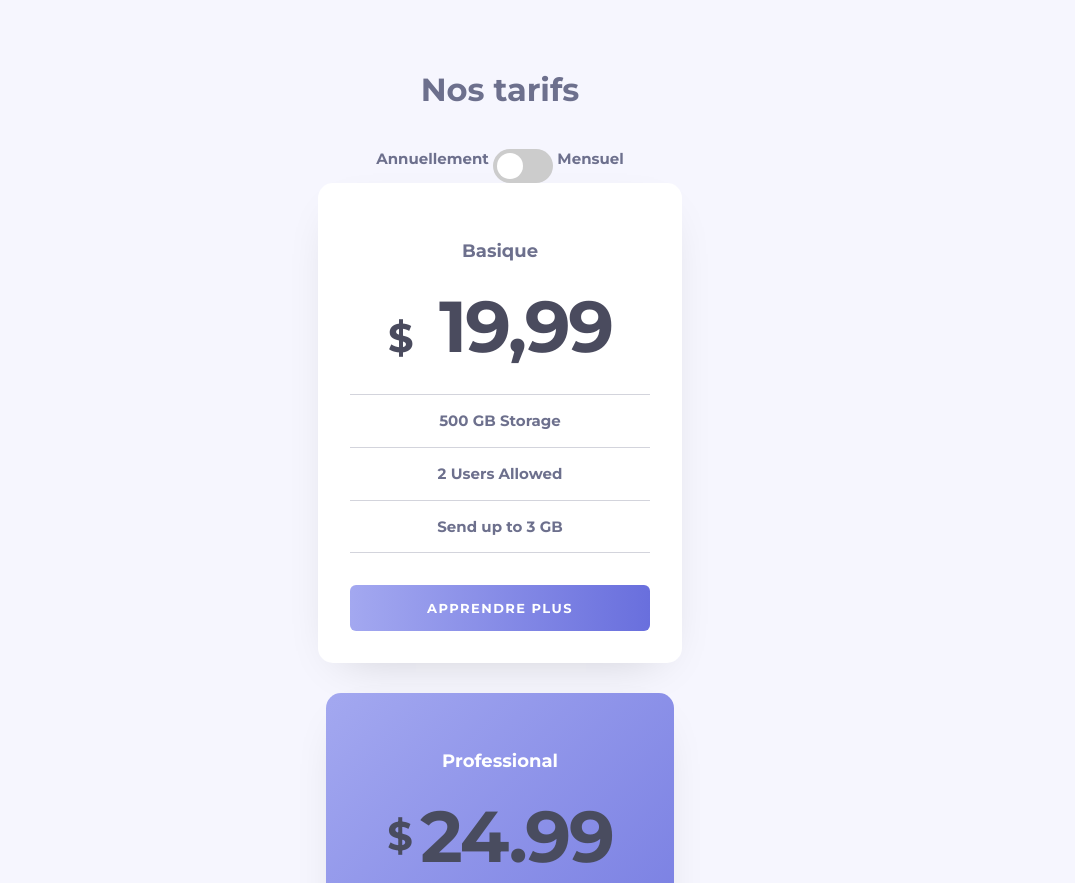
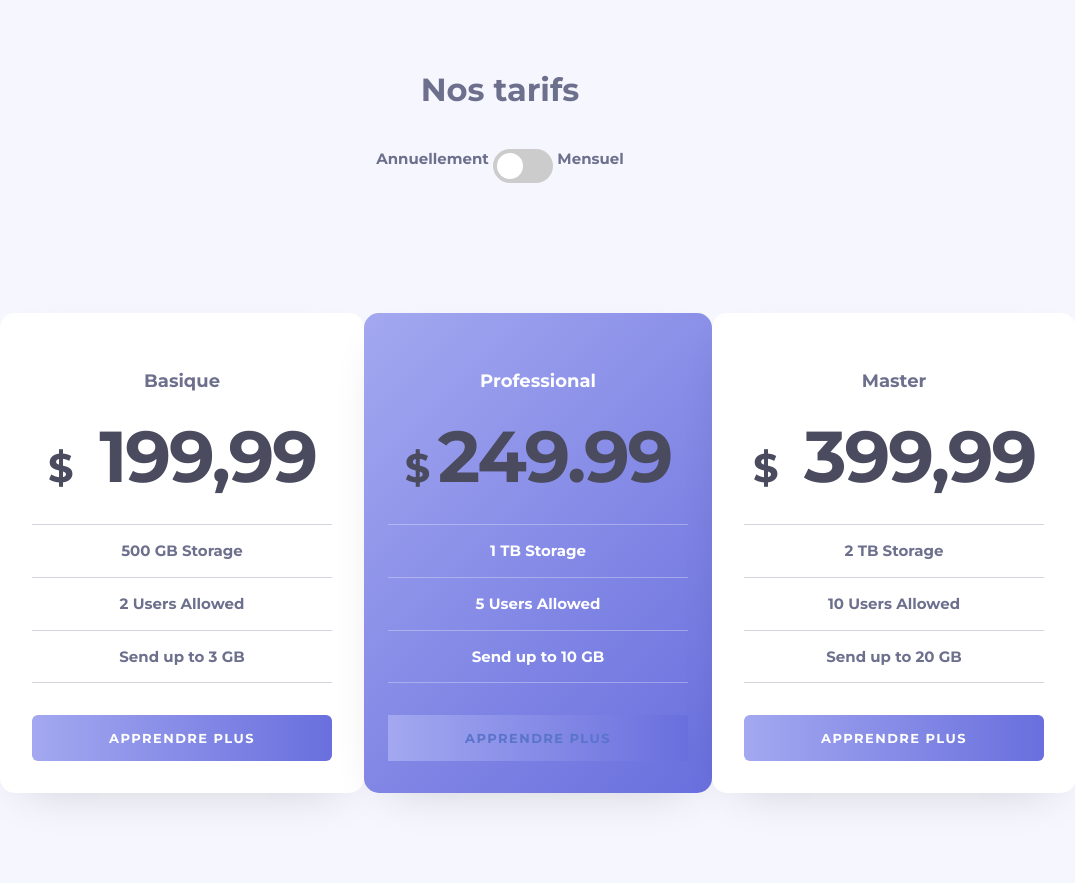
Before and after one commit to FOLL04/Collectifs, a plain HTML site: page index.html in a window 1280 px wide. Shown: the top 883 px of the page, without its empty margins (140-1215 px from the left). Drawn offline with Linux system fonts and the light colour scheme; a web font is replaced by a local one.

Commit message:
solution final

```diff
--- a/index.html
+++ b/index.html
@@ -10,6 +10,8 @@
 <body>
 <main class="container">
 
+
+
       <h1>Nos tarifs</h1>
       <div class="toggle">
        <span>Annuellement</span>
@@ -20,7 +22,11 @@
         <span>Mensuel</span>
       </div>
 
+
       <!-- MA PARTIE ISIDORE -->
+
+      <section class="Jobs">
+      <div class="one">
 
       <div class="grid">
       <section class="price-card">
@@ -41,12 +47,17 @@
             <a class="button" href="#">APPRENDRE PLUS</a>
         </section>
     </div>
+    </div>
 
+
+    <div class="two">
     <div class="hervé">
-        <section class="carte_de_prix">
-       <h2 class="nom_de_carte">Professional</h2>
-       <h3 class="prix_de_carte"><span class="dollar">$</span>24.99</h3>
-       <h3 class="prix_de_carte js" hidden><span class="dollar_1">$</span>249.99</h3>
+        <section class="price-card" id="carte_de_prix">
+       <h2 class="price-card__name" id="nom_de_carte">Professional</h2>
+       <h3 class="price-card__price js-price-card__price" id="prix_de_carte">
+        <span class="dollar">$</span>24.99</h3>
+       <h3 class="price-card__price js-price-card__price"  style="display: none;" >
+        <span class="price-card__dollar">$</span>249.99</h3>
 
        <ul class="liste_de_carde">
         <li>1 TB Storage</li>
@@ -54,13 +65,15 @@
         <li>Send up to 10 GB</li>
        </ul>
 
-       <a class="btn_de_carte" href="#">LEARN MORE</a>
+       <a class="button2" href="#">APPRENDRE PLUS</a>
 
     </section>
+    </div>
     </div>
 
         <!-- MA PARTIE JOSUE -->
 
+        <div class="tree">
     <div class="grid">
       <section class="price-card">
             <h2 class="price-card__name">Master</h2>
@@ -68,7 +81,7 @@
                 <span class="price-card__dollar">$</span>
                 39,99
             </h3>
-            <h3 class="price-card__price js-price-card__price" hidden>
+            <h3 class="price-card__price js-price-card__price" style="display: none;">
                 <span class="price-card__dollar">$</span>
                 399,99
             </h3>
@@ -80,6 +93,8 @@
             <a class="button" href="#">APPRENDRE PLUS</a>
         </section>
     </div>
+    </div>
+    </section>
 </main>
 <script src="script.js"></script>
 </body>
--- a/script.js
+++ b/script.js
@@ -1,20 +1,30 @@
+document.addEventListener("DOMContentLoaded", function () {
     const toggle = document.getElementById("toggle");
-  const prices = document.querySelectorAll(".js-price-card__price");
 
-  toggle.addEventListener("change", () => {
+    // Sélectionne tous les éléments de prix mensuels et annuels
+    const priceElements = document.querySelectorAll(".js-price-card__price");
+
+    toggle.addEventListener("change", function () {
+        priceElements.forEach((priceElement, index) => {
+            // Affiche un sur deux selon l'état du toggle
             if (toggle.checked) {
-      // Mode mensuel
-      prices[0].style.display = "block";
-      prices[1].style.display = "none";
+                // Mode mensuel : afficher le premier prix
+                if (index % 2 === 0) {
+                    priceElement.style.display = "block";
                 } else {
-      // Mode annuel
-      prices[0].style.display = "none";
-      prices[1].style.display = "block";
+                    priceElement.style.display = "none";
+                }
+            } else {
+                // Mode annuel : afficher le deuxième prix
+                if (index % 2 === 0) {
+                    priceElement.style.display = "none";
+                } else {
+                    priceElement.style.display = "block";
+                }
             }
         });
+    });
 
-  // Affiche le prix mensuel par défaut au chargement
-  window.addEventListener("DOMContentLoaded", () => {
-    prices[0].style.display = "block";
-    prices[1].style.display = "none";
+    // Initialisation : afficher les prix mensuels par défaut
+    toggle.dispatchEvent(new Event("change"));
 });
--- a/style.css
+++ b/style.css
@@ -23,7 +23,16 @@
   width: 500px;
   padding: 70px 24px;
   margin-left: auto;
-  margin-right: auto; }
+  margin-right: auto;
+
+}
+.Jobs{
+  display: grid;
+  grid-template-columns: 1fr 1fr 1fr;
+  margin-left: -50%;
+  margin-top: 20%;
+  align-items: center;
+}
 
 html {
   font-family: 'Montserrat', sans-serif;
@@ -252,7 +261,7 @@ html{
 
 }
 /* Section principale */
-.carte_de_prix {
+#carte_de_prix {
 
   background-image: linear-gradient(135deg, #a3a8f0, #696fdd);
   color: white;
@@ -271,14 +280,14 @@ html{
 
 
 /* Titre */
-.nom_de_carte {
+#nom_de_carte {
   font-size: 1.125rem;
   padding: 5px 0;
   margin-top: 20px;
 }
 
 /* Prix */
-.prix_de_carte {
+#prix_de_carte {
   font-size: 4.5rem;
   margin: 0;
   display: inline-flex;
@@ -328,22 +337,42 @@ html{
   opacity: 0.3;
 }
 
-/* Bouton */
-.btn_de_carte {
-  background-color: white;
-  color: var(--color-accent);
-  padding: 12px 85px;
-  font-weight: bold;
+
+.button2{
+   position: relative;
   text-decoration: none;
-  border-radius: 8px;
-  display: inline-block;
+  z-index: 0;
+  height: 44px;
+  line-height: 44px;
+  letter-spacing: 0.11em;
+  font-size: 0.8125rem;
   text-transform: uppercase;
-  transition: background-color 0.3s, color 0.3s;
-  font-weight:600;
+  color: rgb(90, 116, 201);
+  border: 1px solid transparent;
+  transition: color 0.3s, background-color 0.3s, border-color 0.3s;
+}
+.button2, .button::before {
+    display: block;
+    border-radius: 6px;
 }
 
-.btn_de_carte:hover{
-  background-color: transparent;
-  color: white;
-  border: #f5f5f5 1px solid;
+.button2::before {
+    content: '';
+    position: absolute;
+    z-index: -1;
+    top: calc(1px * -1);
+    right: calc(1px * -1);
+    bottom: calc(1px * -1);
+    left: calc(1px * -1);
+    background-image: linear-gradient(to right, #a3a8f0, #696fdd);
+    transition: opacity 0.3s;
 }
+
+.button2:hover, .button2:focus {
+    color: hsl(0, 0%, 100%);
+    border-color: currentColor;
+}
+
+.button2:hover::before, .button2:focus::before {
+    opacity: 0;
+}
```
Lines whose indentation alone changed are shown as unchanged.
